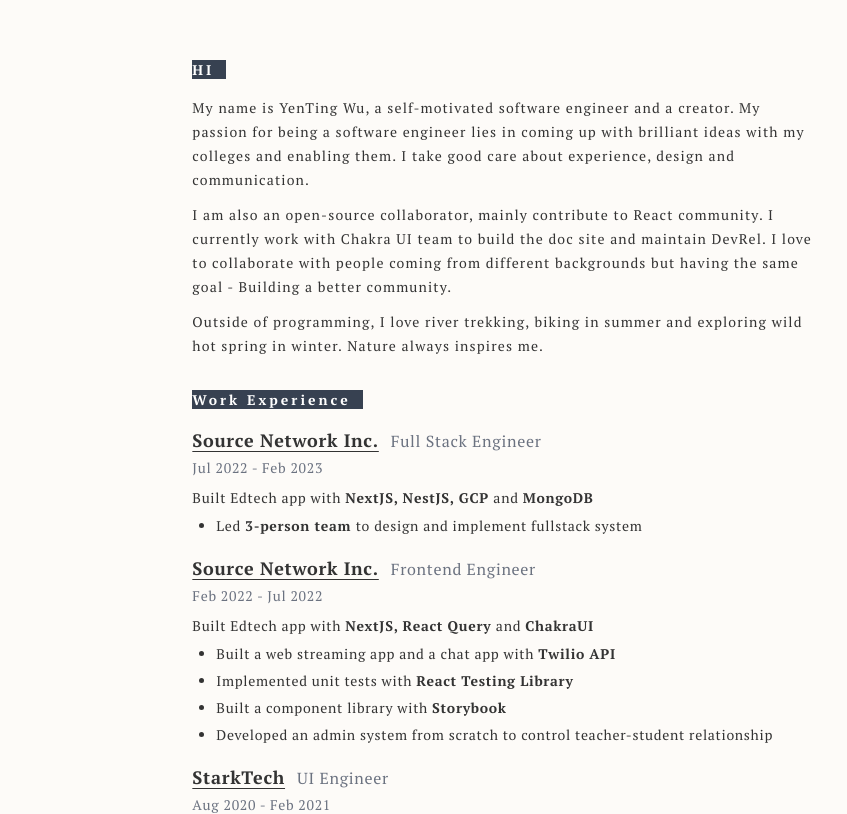
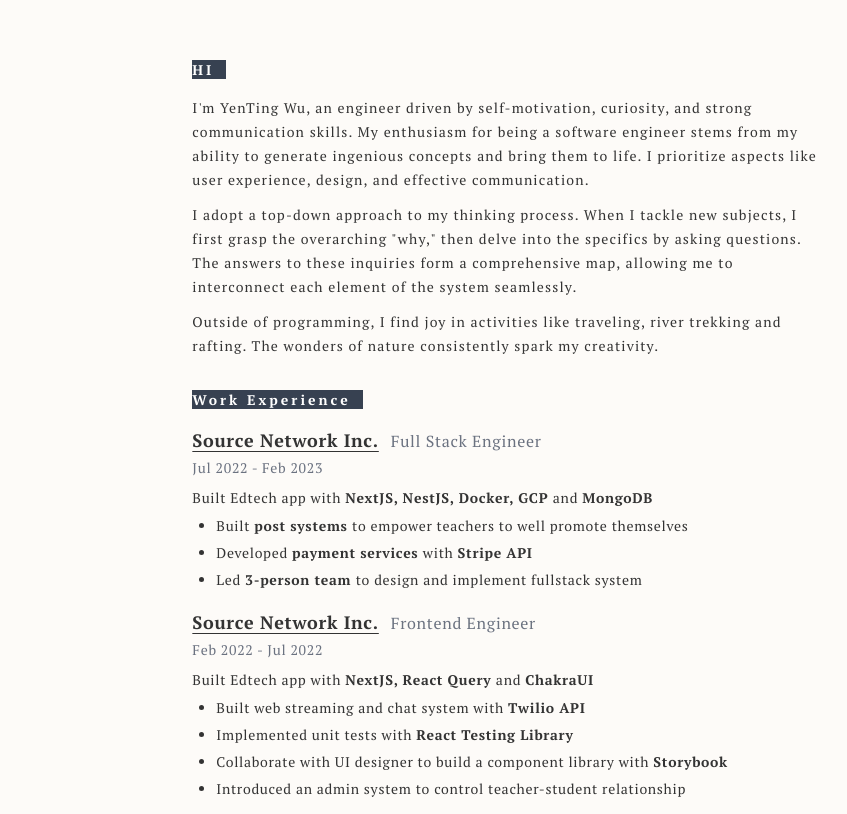
Before and after one commit to YenTingWu/v2.resume.yenting.me, a Gatsby site: page / in a window 1280 px wide. Shown: the top 814 px of the page, 295-1142 px from the left. Built offline with nearby package versions, Linux system fonts and the light colour scheme; Gatsby itself is replaced by a stand-in of ours.

Commit message:
doc: update

```diff
--- a/package.json
+++ b/package.json
@@ -13,7 +13,8 @@
     "build": "gatsby build",
     "serve": "gatsby serve",
     "clean": "gatsby clean",
-    "typecheck": "tsc --noEmit"
+    "typecheck": "tsc --noEmit",
+    "pdf:gen": "node ./scripts/pdf.js"
   },
   "dependencies": {
     "@fontsource/pt-serif": "^5.0.10",
--- a/src/components/hi.tsx
+++ b/src/components/hi.tsx
@@ -11,21 +11,23 @@ export const Hi = () => {
         "
       >
         <p>
-          My name is YenTing Wu, a self-motivated software engineer and a
-          creator. My passion for being a software engineer lies in coming up
-          with brilliant ideas with my colleges and enabling them. I take good
-          care about experience, design and communication.
+          I'm YenTing Wu, an engineer driven by self-motivation, curiosity, and
+          strong communication skills. My enthusiasm for being a software
+          engineer stems from my ability to generate ingenious concepts and
+          bring them to life. I prioritize aspects like user experience, design,
+          and effective communication.
         </p>
         <p>
-          I am also an open-source collaborator, mainly contribute to React
-          community. I currently work with Chakra UI team to build the doc site
-          and maintain DevRel. I love to collaborate with people coming from
-          different backgrounds but having the same goal - Building a better
-          community.
+          I adopt a top-down approach to my thinking process. When I tackle new
+          subjects, I first grasp the overarching "why," then delve into the
+          specifics by asking questions. The answers to these inquiries form a
+          comprehensive map, allowing me to interconnect each element of the
+          system seamlessly.
         </p>
         <p>
-          Outside of programming, I love river trekking, biking in summer and
-          exploring wild hot spring in winter. Nature always inspires me.
+          Outside of programming, I find joy in activities like traveling, river
+          trekking and rafting. The wonders of nature consistently spark my
+          creativity.
         </p>
       </div>
     </SectionWrapper>
--- a/src/data.json
+++ b/src/data.json
@@ -35,8 +35,10 @@
       "title": "Full Stack Engineer",
       "link": "https://insgreat.com/",
       "timeRange": ["2022-07", "2023-02"],
-      "overview": "Built Edtech app with **NextJS**, **NestJS**, **GCP** and **MongoDB**",
+      "overview": "Built Edtech app with **NextJS**, **NestJS**, **Docker**, **GCP** and **MongoDB**",
       "details": [
+        "Built **post systems** to empower teachers to well promote themselves",
+        "Developed **payment services** with **Stripe API**",
         "Led **3-person team** to design and implement fullstack system"
       ]
     },
@@ -47,10 +49,10 @@
       "timeRange": ["2022-02", "2022-07"],
       "overview": "Built Edtech app with **NextJS**, **React Query** and **ChakraUI**",
       "details": [
-        "Built a web streaming app and a chat app with **Twilio API**",
+        "Built web streaming and chat system with **Twilio API**",
         "Implemented unit tests with **React Testing Library**",
-        "Built a component library with **Storybook**",
-        "Developed an admin system from scratch to control teacher-student relationship"
+        "Collaborate with UI designer to build a component library with **Storybook**",
+        "Introduced an admin system to control teacher-student relationship"
       ]
     },
     {
```
Also changed, not shown: scripts/pdf.js (+4 -4 lines), 1 other file.
